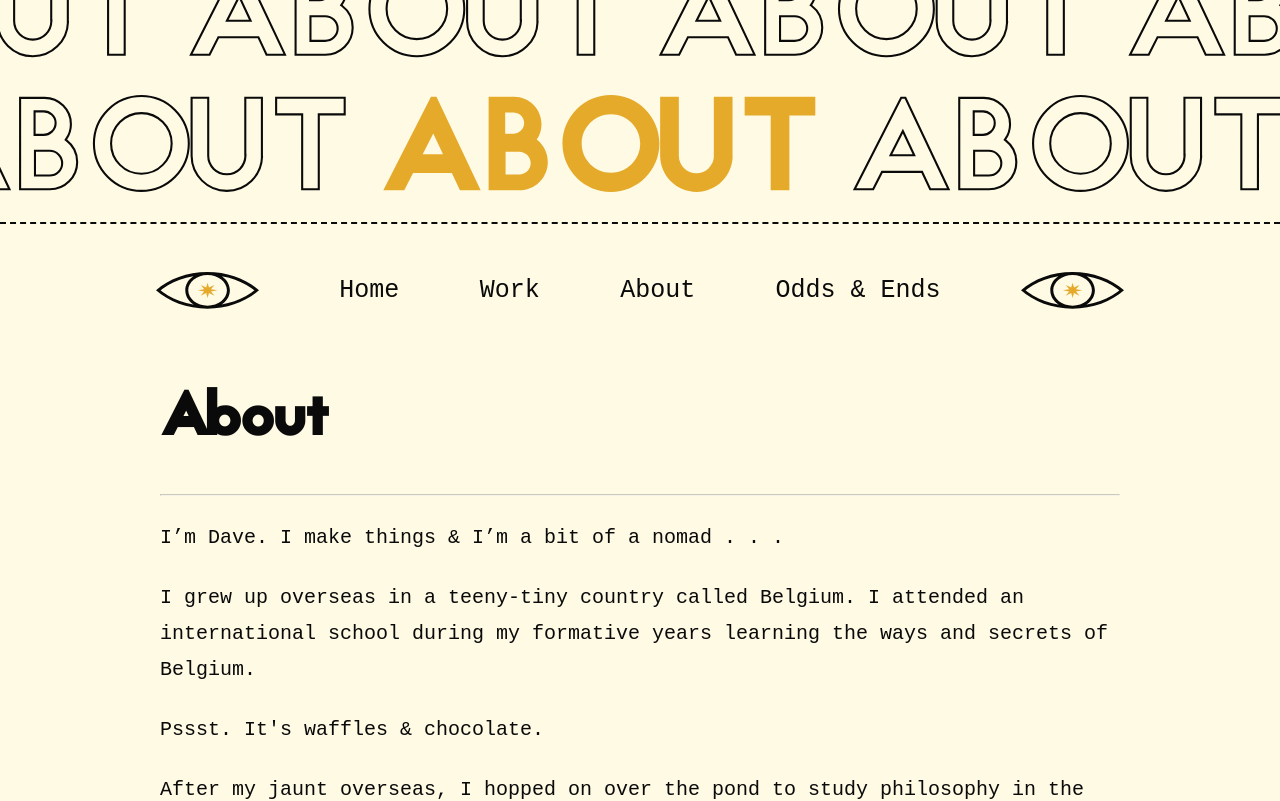
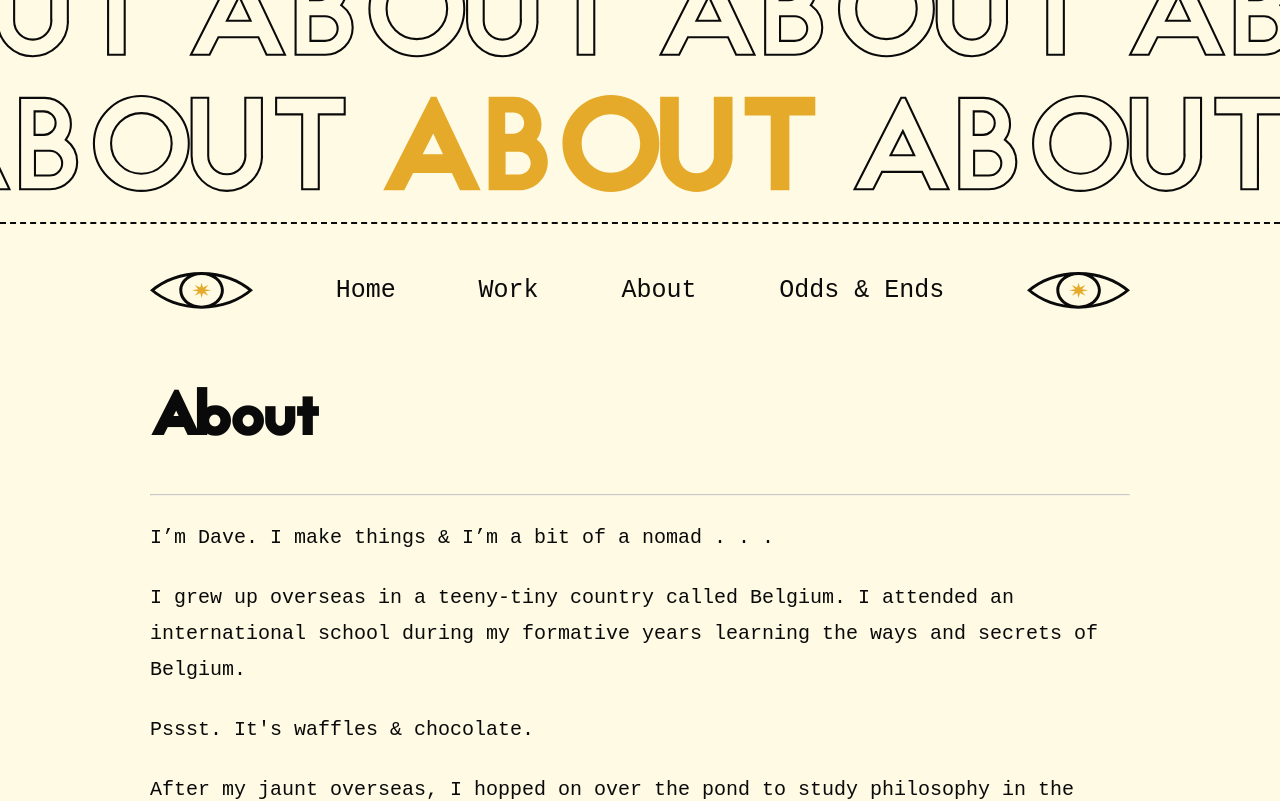
Before and after one commit to novakdr/super-secret, an Astro site: page /about in a window 1280 px wide. Shown: the top 801 px of the page. Built offline with nearby package versions, Linux system fonts and the light colour scheme; Astro itself is replaced by a stand-in of ours; a web font is replaced by a local one.

Commit message:
refactor container

```diff
--- a/src/css/main.css
+++ b/src/css/main.css
@@ -92,13 +92,10 @@ hr {
 
   align-items: center;
   display: flex;
-  gap: var(--space-l);
+  gap: var(--space-s);
   justify-content: space-between;
   margin-block-start: var(--space-l);
   margin-block-end: var(--margin-end);
-  margin-inline: auto;
-  max-inline-size: 84ch;
-  padding-inline: var(--space-s);
 
   & > a {
     font-size: var(--step-1);
@@ -158,7 +155,9 @@ footer {
 /* LAYOUT  */
 .container {
   margin-block-end: 8rem;
-  max-inline-size: 80ch;
+  max-inline-size: 85ch;
+  margin-inline: auto;
+  padding-inline: var(--space-s);
 }
 
 .stack {
--- a/src/pages/about.astro
+++ b/src/pages/about.astro
@@ -8,8 +8,9 @@ import Header from '../components/Header.astro';
 
 <Layout pageTitle="About | Dave Novak">
   <PageHeading imageLight="/images/about/about-heading-light.svg" imageDark="/images/about/about-heading-dark.svg" />
+  <section class="container">
     <Navigation eyeColor="var(--color-accent-1)" addMarginEnd="--margin-end: var(--space-2xl);"/>
-  <section class="center stack container">
+    <article class="stack">
       <Header title="About"/>
       <p>
         I’m Dave. I make things & I’m a bit of a nomad . . .
@@ -40,6 +41,8 @@ import Header from '../components/Header.astro';
       <p>
         When I’m not making stuff you can usually find me hanging out with my fiancee & our cat, losing most tabletop games, fumbling my way through video games, reading all the comics, and answering various questions regarding my height — usually basketball or weather-related.
       </p>
+    </>
+
   </section>
   <Footer />
 </Layout>
```
Also changed, not shown: src/pages/odds&ends.astro (+5 -3 lines), src/pages/work.astro (+6 -4 lines). Lines whose indentation alone changed are shown as unchanged.
